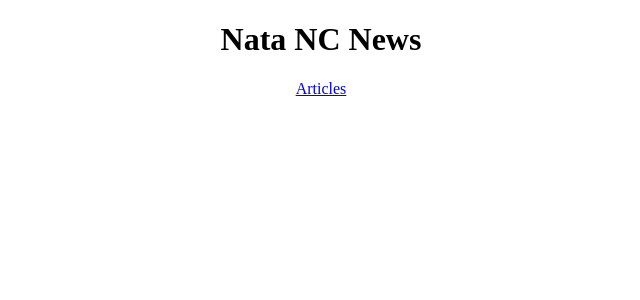
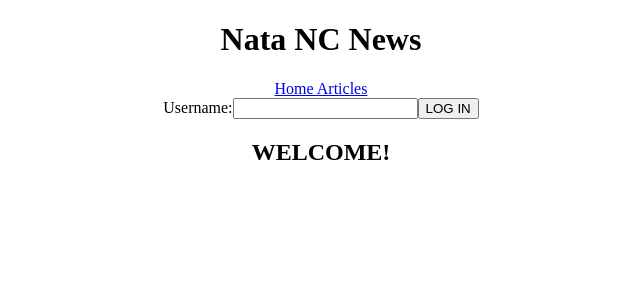
Before and after one commit to Natalalia/nata-nc-news-fe, a React (Create React App) app: page / in a window 1280 px wide. Shown: the top 300 px of the page, without its empty margins (319-959 px from the left). Built offline with nearby package versions, Linux system fonts and the light colour scheme.

Commit message:
logIn created

```diff
--- a/src/App.js
+++ b/src/App.js
@@ -2,6 +2,7 @@ import React from "react";
 import "./App.css";
 import { Router } from "@reach/router";
 import Header from "./components/Header";
+import Home from "./components/Home";
 import Articles from "./components/Articles";
 import Article from "./components/Article";
 
@@ -11,6 +12,7 @@ class App extends React.Component {
       <div className="App">
         <Header />
         <Router>
+          <Home path="/" />
           <Articles path="/articles" />
           <Article path="/articles/:article_id" />
         </Router>
--- a/src/api.js
+++ b/src/api.js
@@ -15,3 +15,9 @@ export const fetchArticle = id => {
     return article;
   });
 };
+
+export const fetchUser = userName => {
+  return Axios.get(`${url}/users/${userName}`).then(({ data: { user } }) => {
+    return user;
+  });
+};
--- a/src/components/Header.jsx
+++ b/src/components/Header.jsx
@@ -1,4 +1,5 @@
 import React from "react";
+import LogIn from "./LogIn";
 import { Link } from "@reach/router";
 
 const Header = () => {
@@ -6,7 +7,9 @@ const Header = () => {
     <div>
       <h1>Nata NC News</h1>
       <nav>
+        <Link to="/">Home </Link>
         <Link to="/articles">Articles </Link>
+        <LogIn />
       </nav>
     </div>
   );
--- /dev/null
+++ b/src/components/Home.jsx
@@ -0,0 +1,7 @@
+import React from "react";
+
+const Home = () => {
+  return <h2>WELCOME!</h2>;
+};
+
+export default Home;
--- /dev/null
+++ b/src/components/LogIn.jsx
@@ -0,0 +1,40 @@
+import React from "react";
+import { Link } from "@reach/router";
+import { fetchUser } from "../api";
+
+class Header extends React.Component {
+  state = {
+    userLogIn: "",
+    isLoggedIn: false
+  };
+
+  render() {
+    if (this.state.isLoggedIn) {
+      return <p>You have logged in!</p>;
+    }
+    return (
+      <form onSubmit={this.handleSubmit}>
+        <label>Username:</label>
+        <input
+          value={this.state.userLogIn}
+          onChange={this.handleChange}
+          type="text"
+        />
+        <button>LOG IN</button>
+      </form>
+    );
+  }
+
+  handleChange = event => {
+    this.setState({ userLogIn: event.target.value });
+  };
+
+  handleSubmit = event => {
+    event.preventDefault();
+    fetchUser(this.state.userLogIn).then(user => {
+      this.setState({ isLoggedIn: true });
+    });
+  };
+}
+
+export default Header;
```
